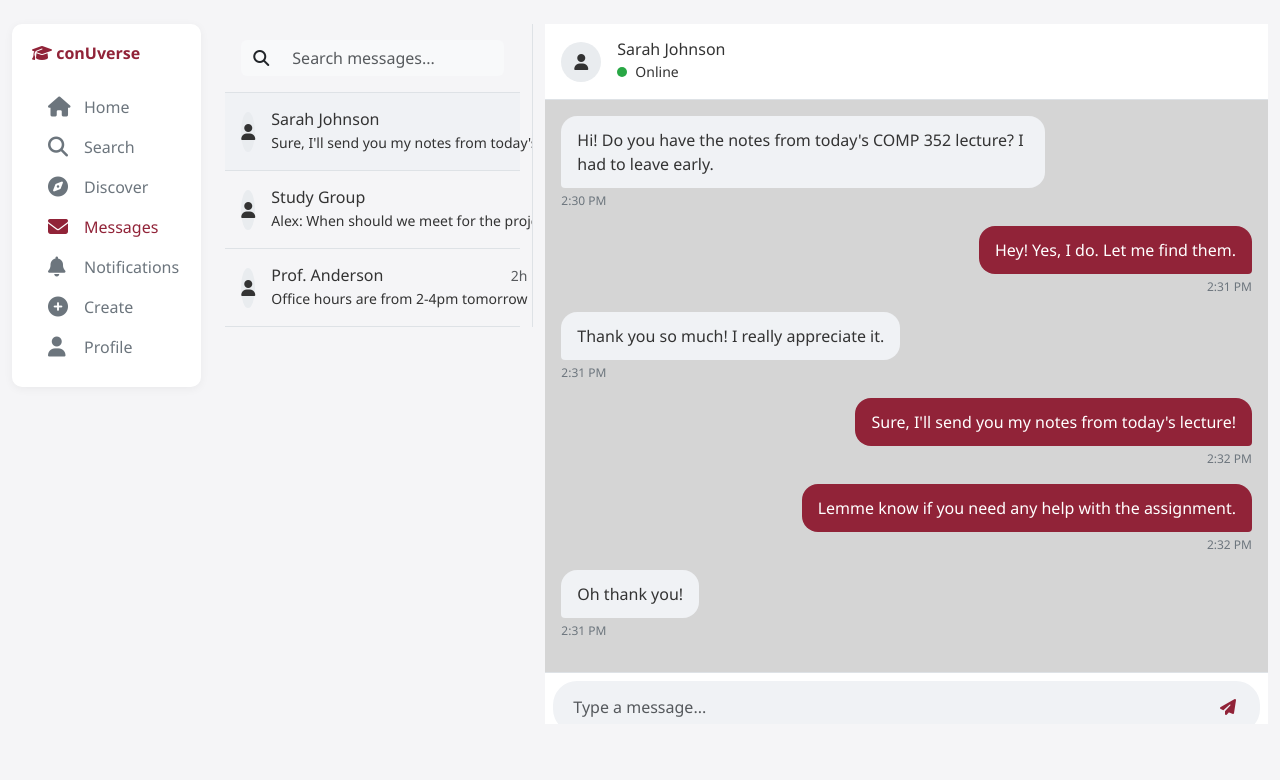
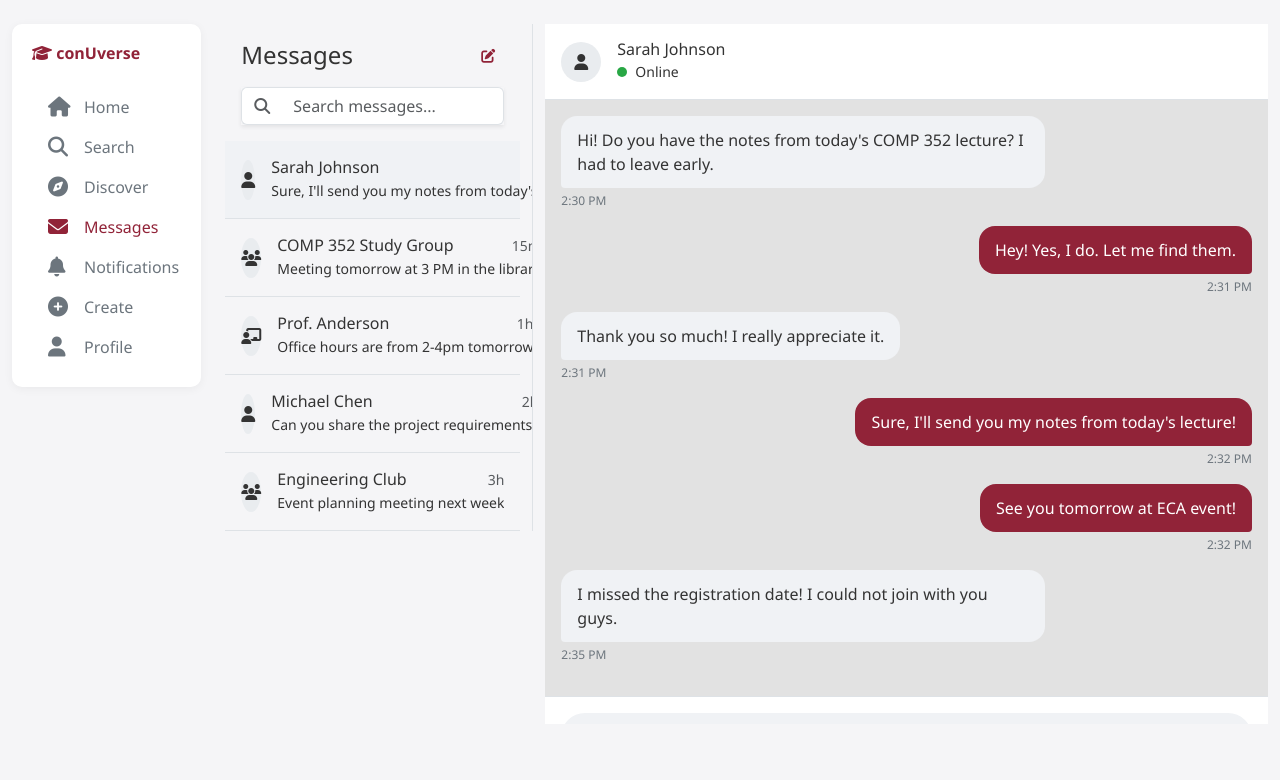
Before and after one commit to DoanGiaHuyVu/conUverse, a Flask app: template templates/message_page.html in a window 1280 px wide. Shown: the top 780 px of the page. Run offline with Flask 3, Linux system fonts and the light colour scheme; the template is opened without the code that fills it, so the values that code supplies are empty.

Commit message:
update html and css

```diff
--- a/templates/message_page.html
+++ b/templates/message_page.html
@@ -58,7 +58,6 @@
         flex: 1;
         overflow-y: auto;
         padding: 1rem;
-        background-color: #d5d5d5;
       }
 
       .message {
@@ -99,7 +98,7 @@
       }
 
       .chat-input {
-        padding: 0.5rem;
+        padding: 1rem;
         border-top: 1px solid #dee2e6;
         background-color: #fff;
       }
@@ -157,7 +156,7 @@
           class="form-control border-start-0"
           placeholder="Search with conUverse"
         />
-        <a href="notification_page.html" class="btn btn-link text-decoration-none">
+        <a href="notifications.html" class="btn btn-link text-decoration-none">
           <i class="fas fa-bell" style="color: #912338;"></i>
         </a>
       </div>
@@ -169,9 +168,7 @@
         <div class="col-md-3 col-lg-2 desktop-nav">
           <div class="sidebar sticky-top" style="top: 20px">
             <h5 class="navbar-brand mb-4">
-                <a href ="about_page.html" class="text-decoration-none" style="color: #912338;">
-                    <i class="fas fa-graduation-cap"></i> conUverse
-                  </a>
+              <i class="fas fa-graduation-cap"></i> conUverse
             </h5>
             <nav class="nav flex-column">
               <a class="nav-link" href="home_page.html">
@@ -201,13 +198,20 @@
 
         <!-- Conversations List -->
         <div class="col-md-4 col-lg-3 conversations-list">
+          <div class="d-flex justify-content-between align-items-center p-3">
+            <h4 class="mb-0">Messages</h4>
+            <button class="btn btn-sm" style="color: #912338;">
+              <i class="fas fa-edit"></i>
+            </button>
+          </div>
+
           <!-- Search Messages -->
-          <div class="p-3 border-bottom">
-            <div class="input-group">
-              <span class="input-group-text bg-light border-0">
-                <i class="fas fa-search"></i>
+          <div class="px-3 pb-3">
+            <div class="input-group shadow-sm">
+              <span class="input-group-text bg-white border-end-0">
+                <i class="fas fa-search text-muted"></i>
               </span>
-              <input type="text" class="form-control bg-light border-0" placeholder="Search messages...">
+              <input type="text" class="form-control bg-white border-start-0" placeholder="Search messages..." />
             </div>
           </div>
 
@@ -230,14 +234,29 @@
           <div class="conversation-item">
             <div class="d-flex align-items-center">
               <div class="user-avatar me-3">
-                <i class="fas fa-user"></i>
+                <i class="fas fa-users"></i>
               </div>
               <div class="flex-grow-1">
                 <div class="d-flex justify-content-between align-items-center">
-                  <h6 class="mb-0">Study Group</h6>
+                  <h6 class="mb-0">COMP 352 Study Group</h6>
+                  <small class="text-muted">15m</small>
+                </div>
+                <p class="mb-0 text-truncate"><small>Meeting tomorrow at 3 PM in the library</small></p>
+              </div>
+            </div>
+          </div>
+
+          <div class="conversation-item">
+            <div class="d-flex align-items-center">
+              <div class="user-avatar me-3">
+                <i class="fas fa-chalkboard-teacher"></i>
+              </div>
+              <div class="flex-grow-1">
+                <div class="d-flex justify-content-between align-items-center">
+                  <h6 class="mb-0">Prof. Anderson</h6>
                   <small class="text-muted">1h</small>
                 </div>
-                <p class="mb-0 text-truncate"><small>Alex: When should we meet for the project?</small></p>
+                <p class="mb-0 text-truncate"><small>Office hours are from 2-4pm tomorrow</small></p>
               </div>
             </div>
           </div>
@@ -249,10 +268,25 @@
               </div>
               <div class="flex-grow-1">
                 <div class="d-flex justify-content-between align-items-center">
-                  <h6 class="mb-0">Prof. Anderson</h6>
+                  <h6 class="mb-0">Michael Chen</h6>
                   <small class="text-muted">2h</small>
                 </div>
-                <p class="mb-0 text-truncate"><small>Office hours are from 2-4pm tomorrow</small></p>
+                <p class="mb-0 text-truncate"><small>Can you share the project requirements?</small></p>
+              </div>
+            </div>
+          </div>
+
+          <div class="conversation-item">
+            <div class="d-flex align-items-center">
+              <div class="user-avatar me-3">
+                <i class="fas fa-users"></i>
+              </div>
+              <div class="flex-grow-1">
+                <div class="d-flex justify-content-between align-items-center">
+                  <h6 class="mb-0">Engineering Club</h6>
+                  <small class="text-muted">3h</small>
+                </div>
+                <p class="mb-0 text-truncate"><small>Event planning meeting next week</small></p>
               </div>
             </div>
           </div>
@@ -260,7 +294,7 @@
 
         <!-- Chat Area -->
         <div class="col-md-5 col-lg-7">
-          <div class="chat-container">
+          <div class="chat-container" style="background-color: #e2e2e2;">
             <!-- Chat Header -->
             <div class="chat-header">
               <div class="d-flex align-items-center">
@@ -307,23 +341,22 @@
                 </div>
                 <div class="message-time text-end">2:32 PM</div>
               </div>
-
+              <!-- Sent Message -->
               <div class="message message-sent">
                 <div class="message-content">
-                  Lemme know if you need any help with the assignment.
+                  See you tomorrow at ECA event!
                 </div>
                 <div class="message-time text-end">2:32 PM</div>
               </div>
 
+              <!-- Received Message -->
               <div class="message message-received">
                 <div class="message-content">
-                  Oh thank you!
+                  I missed the registration date! I could not join with you guys.
                 </div>
-                <div class="message-time">2:31 PM</div>
+                <div class="message-time">2:35 PM</div>
               </div>
             </div>
-
-
 
             <!-- Chat Input -->
             <div class="chat-input">
```
Also changed, not shown: templates/discover_page.html (+10 -1 lines), templates/notification_page.html (+43 -1 lines), templates/search_page.html (+30 -2 lines).
